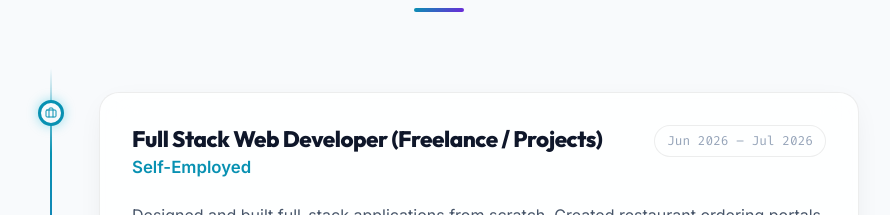
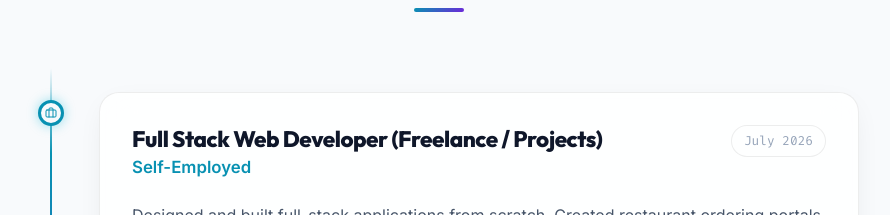
Before and after one commit to Gayatriraulji/portfolio, a React (Vite) app: page / in a window 1280 px wide. Shown: the part 3960-4175 px from the top of the page, without its empty margins (201-1091 px from the left). Built offline with nearby package versions, Linux system fonts and the light colour scheme.

Commit message:
Update freelance period to July 2026

```diff
--- a/src/data/resumeData.js
+++ b/src/data/resumeData.js
@@ -103,7 +103,7 @@ export const resumeData = {
     {
       role: "Full Stack Web Developer (Freelance / Projects)",
       company: "Self-Employed",
-      period: "Jun 2026 – Jul 2026",
+      period: "July 2026",
       description: "Designed and built full-stack applications from scratch. Created restaurant ordering portals, social networks, and database dashboards. Collaborated on requirements, UI design, database structures, API deployments, and front-end state integration."
     },
     {
```
